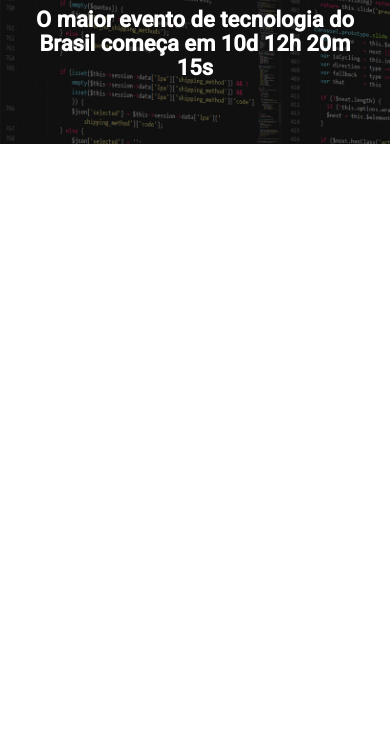
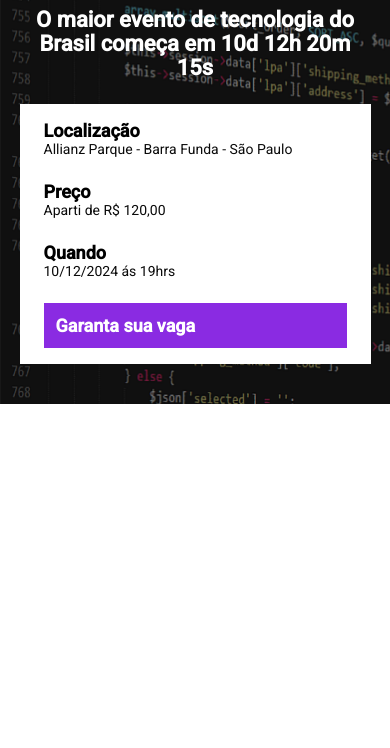
Before and after one commit to evenilsonguerreiro/ebac_tallks_projeto, a website built with Parcel: page src/index.html in a window 390 px wide. Shown: the part 96-844 px from the top of the page. Built offline with nearby package versions, Linux system fonts and the light colour scheme.

Commit message:
seção hero

```diff
--- a/src/index.html
+++ b/src/index.html
@@ -17,7 +17,26 @@
         <p class="hero__text">
             O maior evento de tecnologia do Brasil começa em 10d 12h 20m 15s
         </p>
-    </div>
+        <div class="infos-bar">
+            <ul class="infos-bar__infos">
+                <li class="infos-bar__infos__item">
+                    <b>Localização</b>
+                    Allianz Parque - Barra Funda - São Paulo
+                </li>
+                <li class="infos-bar__infos__item">
+                    <b>Preço</b>
+                    Aparti de R$ 120,00
+                </li>
+                <li class="infos-bar__infos__item">
+                    <b>Quando</b>
+                    10/12/2024 ás 19hrs
+                </li>
+            </ul>
+            <a href="#" class="button button--primary">
+                Garanta sua vaga
+            </a>
+
+        </div>
    </header>
 
 
--- /dev/null
+++ b/src/scripts/main.js
@@ -0,0 +1 @@
+console.log('olá  mundo')
--- /dev/null
+++ b/src/styles/components/_buttons.scss
@@ -0,0 +1,20 @@
+.button{
+    padding: 12px;
+    font-size: 18px;
+    font-weight: bold;
+    text-align: center;
+    white-space: nowrap;
+
+    &--primary{
+        color: #fff;
+        background-color: blueviolet;
+    }
+    @media (max-width:640px){
+        display: block;
+        width: 100%;
+    }
+    @media (max-width:1024px){
+        display: flex;
+        align-items: center;
+    }
+}
--- /dev/null
+++ b/src/styles/components/_infos_bar.scss
@@ -0,0 +1,40 @@
+.infos-bar{
+    padding:16px 24px;
+    background-color: white;
+    display: flex;
+    justify-content: space-between;
+
+
+    &__infos{
+        display: flex;
+        gap: 40px;
+
+
+        &__item{
+            font-size: 14px;
+            color: #0a0a0a;
+
+            b{
+                font-size: 18px;
+                display: block;
+                color: black;
+            }
+        }
+    }
+    @media (max-width:640px){
+        display: block;
+
+        &__infos{
+            display: block;
+
+            &__item{
+                margin-bottom: 24px;
+            }
+        }
+    }
+    @media (max-width:1024px){
+        &__infos{
+            gap: 16px;
+        }
+    }
+}
--- a/src/styles/main.scss
+++ b/src/styles/main.scss
@@ -1,4 +1,6 @@
-@use "hero";
+@use 'hero';
+@use 'components/infos_bar';
+@use 'components/buttons';
 
 *{
     margin: 0;
@@ -6,6 +8,8 @@
     box-sizing: border-box;
     font-family: "Roboto",sans-serif;
     color: #fff;
+    list-style: none;
+    text-decoration: none;
 }
 
 .container{
```
